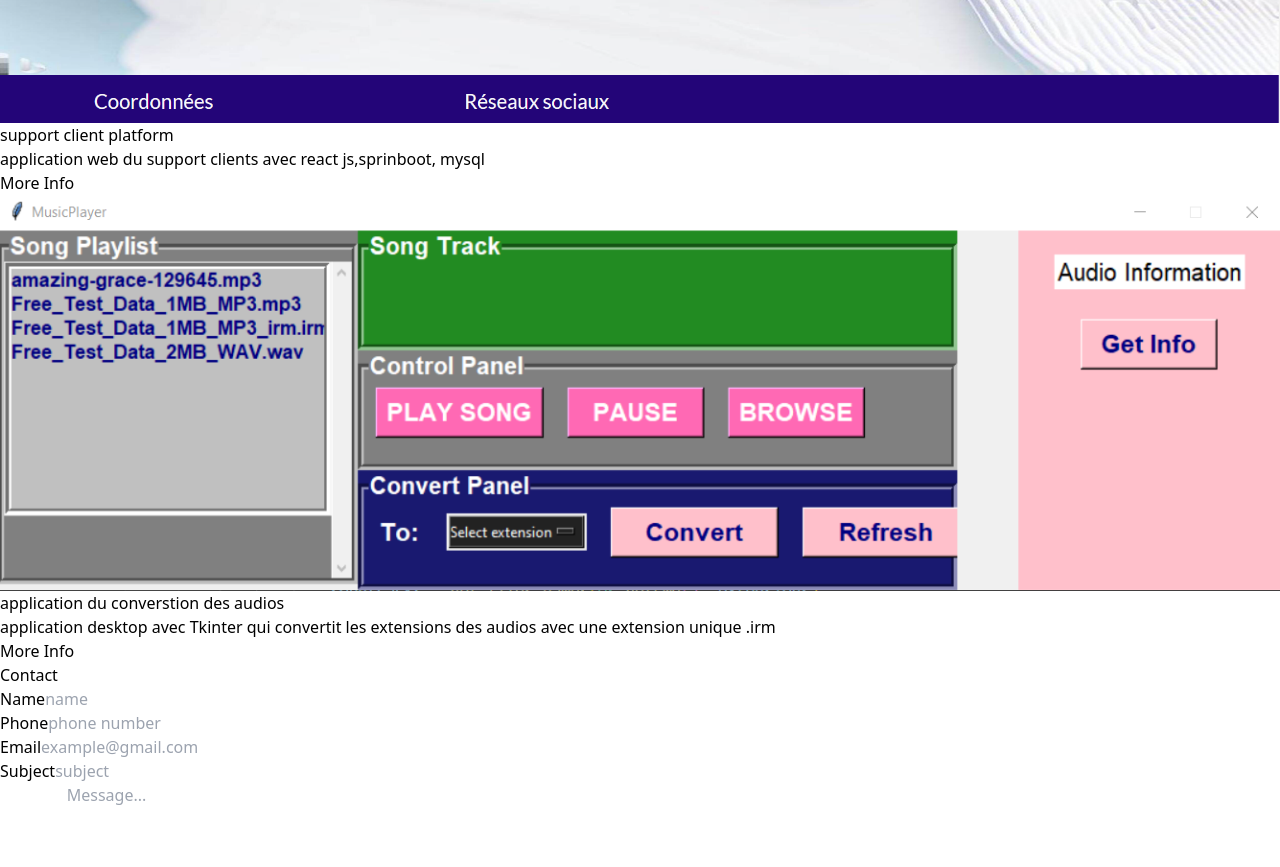
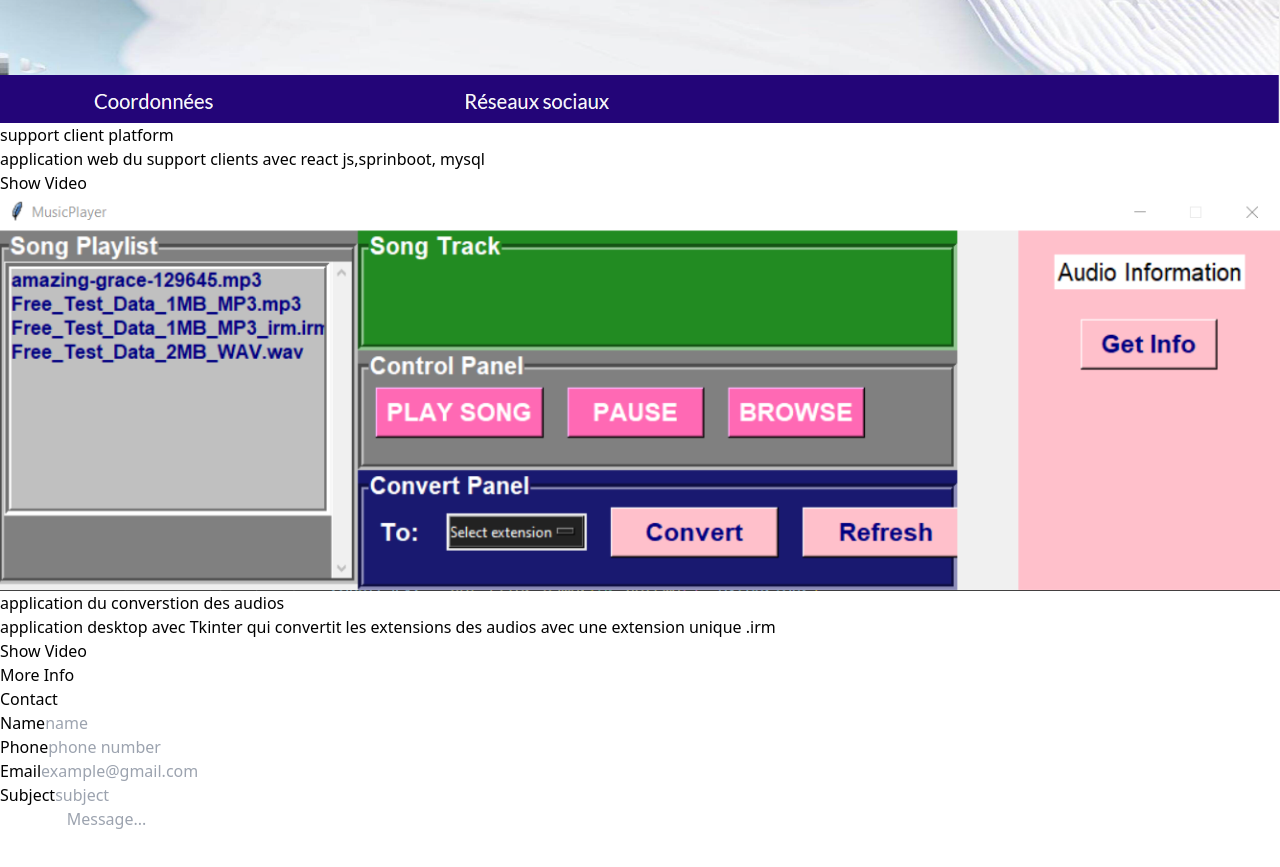
Before and after one commit to SOUHAIB-IA/Portfolio, a React (Vite) app: page / in a window 1280 px wide. Shown: the part 2820-3687 px from the top of the page. Built offline with nearby package versions, Linux system fonts and the light colour scheme.

Commit message:
Update ProjectsItems.jsx

```diff
--- a/src/components/ProjectsItems.jsx
+++ b/src/components/ProjectsItems.jsx
@@ -21,14 +21,14 @@ const ProjectsItems = ({ img, title, details, gitlink, videoSrc }) => {
           {title}
         </h3>
         <p className="pb-4 pt-2 text-black text-center">{details}</p>
-        {title === "support clinet platform" ? (
+        {title === "support client platform" ? (
           <button
             onClick={handleShowVideo}
             className="text-center p-3 rounded-lg bg-white text-gray-700 font-blod cursor-pointer text-lg"
           >
             Show Video
           </button>
-        ) : title === "application du converstion des audio" ? (
+        ) : title === "application du converstion des audios" ? (
           <div className=" inline-flex gap-3">
             <button
               onClick={handleShowVideo}
```
